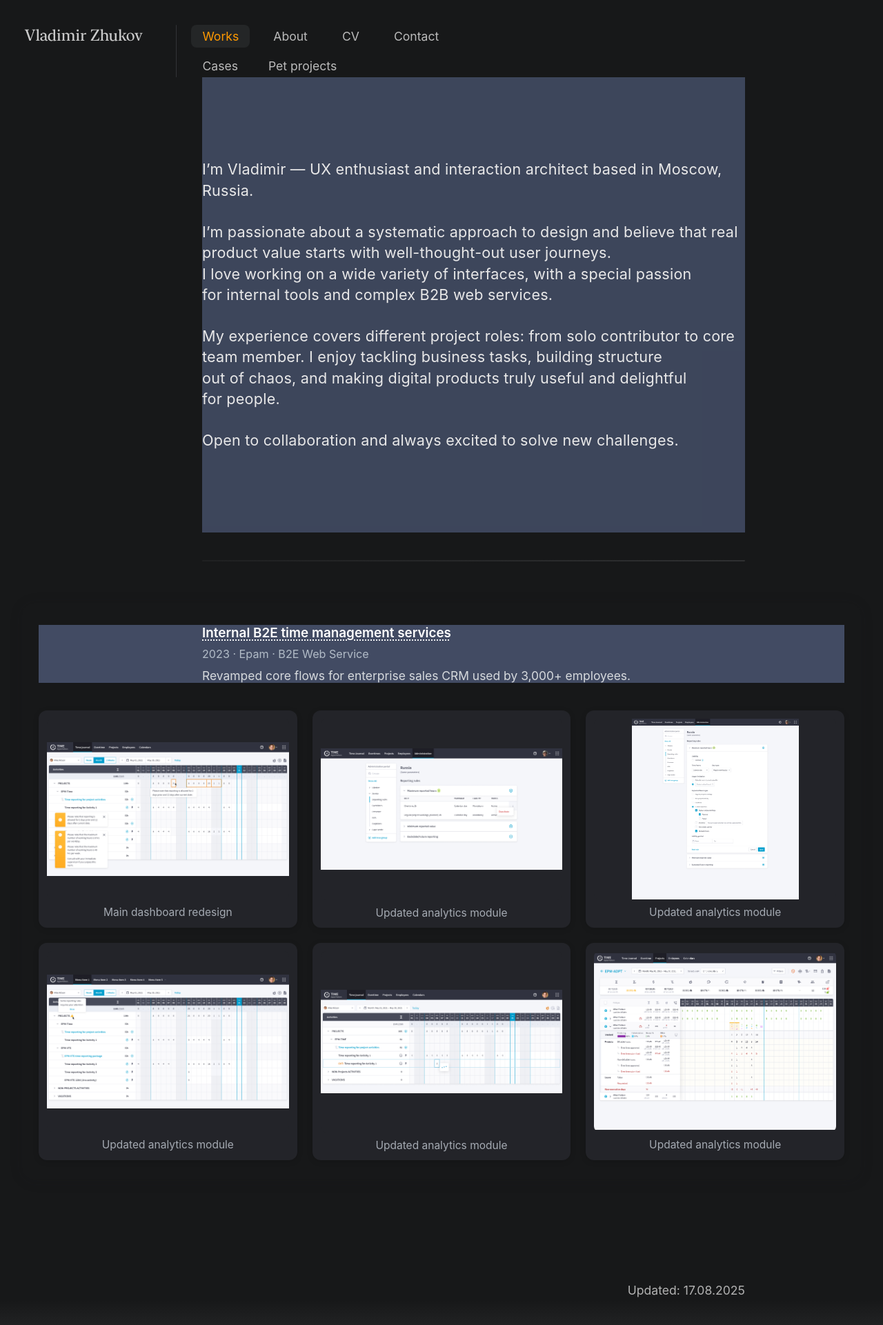
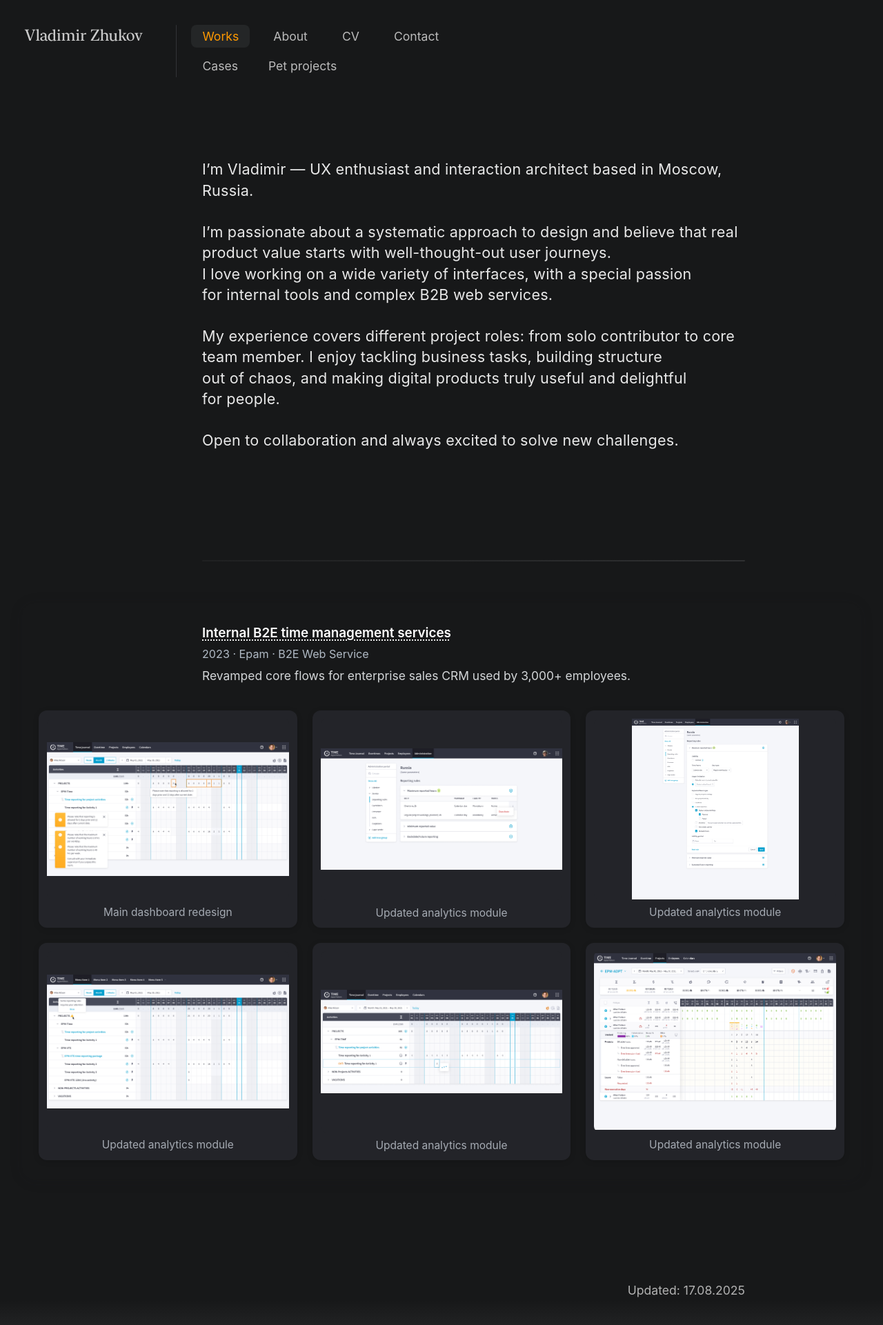
Before and after one commit to uxiscool/experience, a Jekyll site: the page built from index.md, in a window 1280 px wide. Shown: the whole page at 69% size. Built offline with Jekyll 4.4.1, drawn with Linux system fonts in a browser that asks for light colours.

Commit message:
Add files via upload

```diff
--- a/css/main.css
+++ b/css/main.css
@@ -180,7 +180,7 @@ section { padding-top: 2rem; }
   font-size: 1.35rem;
   font-weight: 400;
   color: #fff;
-  background: #424b63; /* временный фон */
+  /* background: #424b63;  */
   margin-bottom: 40px;
   opacity: 0.90;
   line-height: 1.4;
@@ -298,7 +298,7 @@ section { padding-top: 2rem; }
   margin-bottom: 12px;
   padding-left: 237px;
   padding-right: 237px;
-  background: #424b63;
+  /* background: #424b63; */
 }
 @media (max-width: 980px) {
   .case-meta2 { padding-left: 0; padding-right: 0; }
```
